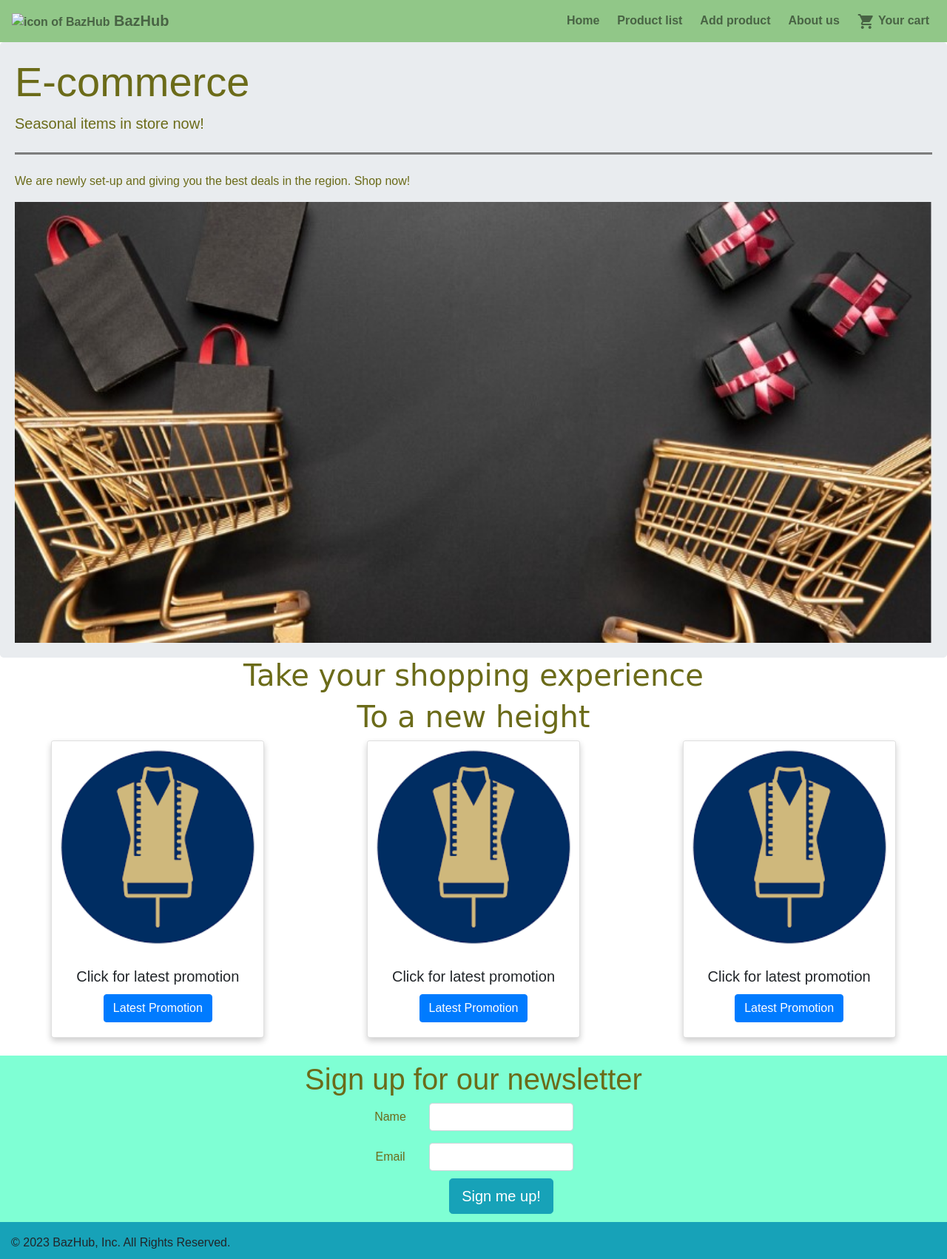
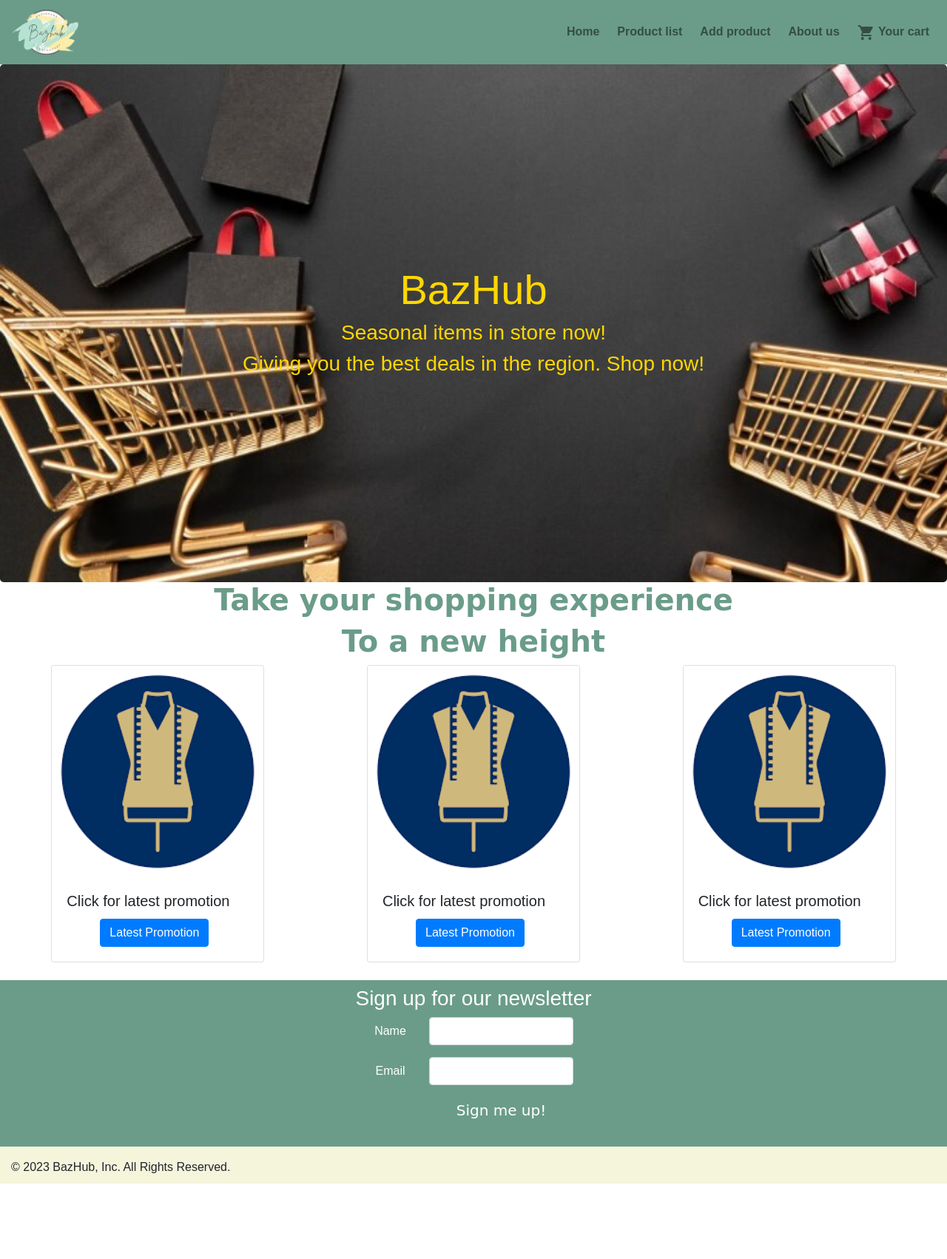
Before and after one commit to MagmaPlus6/SCTP-Team-3, a plain HTML site: page Home.html in a window 1280 px wide. Shown: the whole page at 74% size. After the commit the page ends 1600 px from the top, so only its background shows below. Drawn offline with nearby package versions, Linux system fonts and the light colour scheme; a web font is replaced by a local one.

Commit message:
Added home page

```diff
--- a/Home.html
+++ b/Home.html
@@ -5,7 +5,7 @@
     <meta name="viewport" content="width=device-width, initial-scale=1.0">
     <title>Home Page</title>
 
-    <link rel="icon" href="/Image/shop-favicon.ico" type="image/x-icon">
+    <link rel="icon" href="Image/Subject.png" type="image/x-icon">
 
     <link rel="stylesheet" href="https://fonts.googleapis.com/icon?family=Material+Icons">
     <link rel="stylesheet" href="https://cdnjs.cloudflare.com/ajax/libs/font-awesome/4.7.0/css/font-awesome.min.css">
@@ -13,13 +13,17 @@
     <link rel="stylesheet" href="https://cdn.jsdelivr.net/npm/bootstrap@4.6.2/dist/css/bootstrap.min.css" integrity="sha384-xOolHFLEh07PJGoPkLv1IbcEPTNtaed2xpHsD9ESMhqIYd0nLMwNLD69Npy4HI+N" crossorigin="anonymous">
     <link rel="stylesheet" href="style.css">
 
+    <link rel="preconnect" href="https://fonts.googleapis.com">
+    <link rel="preconnect" href="https://fonts.gstatic.com" crossorigin>
+    <link href="https://fonts.googleapis.com/css2?family=Agbalumo&display=swap" rel="stylesheet">
+
 </head>
 
 <body>
 
    <!--Navigation Bar Start-->
     <nav class="navbar navbar-expand-sm navbar-light bg-light font-weight-bold" id="navi-bg">
-            <a href="#" class="navbar-brand" id="navigation-name"><img src="/Image/icons8-shop-48.png" alt="icon of BazHub"> BazHub</a>
+            <a href="#" class="navbar-brand" id="navigation-name"><img src="Image/Subject.png" alt="icon of BazHub"></a>
 
             <button class="navbar-toggler" type="button" data-toggle="collapse" data-target="#navbarCollapse" aria-controls="navbarCollapse" aria-expanded="false" aria-label="Toggle navigation">
               <span class="navbar-toggler-icon"></span>
@@ -50,11 +54,9 @@
 
    <!--------------------Mid Sec Start------------------->
     <div class="jumbotron pt-20">
-        <h1 class="display-4">E-commerce </h1>
-        <p class="lead">Seasonal items in store now! </p>
-        <hr class="my-4">
-        <p>We are newly set-up and giving you the best deals in the region. Shop now!</p>
-        <img src="/Image/Shopping2.jpg" alt="Shopping cart">
+        <h1 class="display-4">BazHub </h1>
+        <h3>Seasonal items in store now! </h3>
+        <h3>Giving you the best deals in the region. Shop now!</h3>
     </div>
 
 
@@ -68,7 +70,7 @@
    <div class="flex-container">
 
       <div class="card" style="width: 18rem;">
-         <img src="/Image/CardIcon.png" class="card-img-top" alt="...">
+         <img src="Image/CardIcon.png" class="card-img-top" alt="...">
             <div class="card-body">
             <h5 class="card-title">Click for latest promotion</h5>
             <a href="#" class="btn btn-primary">Latest Promotion</a>
@@ -77,7 +79,7 @@
 
 
       <div class="card" style="width: 18rem;">
-         <img src="/Image/CardIcon.png" class="card-img-top" alt="...">
+         <img src="Image/CardIcon.png" class="card-img-top" alt="...">
             <div class="card-body">
             <h5 class="card-title">Click for latest promotion</h5>
             <a href="#" class="btn btn-primary">Latest Promotion</a>
@@ -86,7 +88,7 @@
 
 
       <div class="card" style="width: 18rem;">
-         <img src="/Image/CardIcon.png" class="card-img-top" alt="...">
+         <img src="Image/CardIcon.png" class="card-img-top" alt="...">
             <div class="card-body">
             <h5 class="card-title">Click for latest promotion</h5>
             <a href="#" class="btn btn-primary">Latest Promotion</a>
@@ -104,7 +106,7 @@
    <div class="bottom-bg">
 
       <div class="form pt-2">
-         <h1>Sign up for our newsletter</h1>
+         <h3>Sign up for our newsletter</h3>
       </div>
 
       <form>
@@ -121,7 +123,7 @@
          </div>
        </div>
 
-       <button type="button" class="btn btn-info btn-lg">Sign me up!</button>
+       <button type="button" class="btn btn-link-outline shadow-none btn-lg">Sign me up!</button>
 
       </form>
 
@@ -130,7 +132,7 @@
 
 
    <!-----------------------------Footer----------------------------->
-   <footer class="col bg-info pt-3">&copy; 2023 BazHub, Inc. All Rights Reserved.</footer>
+   <footer class="footer col pt-3">&copy; 2023 BazHub, Inc. All Rights Reserved.</footer>
 
 
 </body>
--- a/style.css
+++ b/style.css
@@ -5,11 +5,15 @@
 }
 
 #navi-bg {
-    background-color: #91C788 !important;
+    background-color: #6A9C89 !important;
 }
 
 #navigation-name {
     color: rgba(0, 0, 0, 0.5);
+}
+
+#navi-bg img {
+    width:90px;
 }
 
 #navigation-name:hover {
@@ -19,16 +23,34 @@
 /*Nav bar end */
 
 /*Mid Section start */
-.jumbotron{width: 100%;height: 100%;color:rgb(107, 107, 25);padding-top: 20px;margin-bottom: 0px;padding:20px}
+.jumbotron{
+    width: 100%;
+    min-height: 700px;
+    color:gold;
+    font-size: larger;
+    padding-top: 20px;
+    margin-bottom: 0px;
+    padding:20px;
+    background-image:url(/Image/Shopping2.jpg);
+    background-size: cover;
+    text-align: center;
+    display: flex;
+    flex-direction: column;
+    justify-content: center;
+}
+
+.display-4 {font-family: fantasy;}
+h3{font-family: fantasy;}
 .jumbotron img{width:100%;}
 
 /*Mid Section 2nd part */
-.mid-section-2 h1{text-align: center;font-family: cursive;color: rgb(107, 107, 25);}
+.mid-section-2 h1{text-align: center;font-family: cursive;font-weight:bolder;color: #6A9C89;}
 
 /* Mid Section end */
 
 /*flex container for cards item*/
 .flex-container{display: flex;justify-content: space-around;}
+.btn.btn-primary{margin-left:45px;}
 
 /*Bottom Section start */
 .bottom-banner-left{display: flex;gap: 400px;}
@@ -37,81 +59,18 @@
 
 
 /*Bottom background*/
-.bottom-bg{background-color: aquamarine;height:225px;margin-bottom: -1000px;text-align: center;color: rgb(107, 107, 25);}
-.bottom-bg button{margin-left:75px;margin-top:10px;}
+.bottom-bg{background-color:#6A9C89;height:225px;margin-bottom: -1000px;text-align: center;color:white;}
+.bottom-bg button{margin-left:75px;margin-top:10px;color: white;font-family: cursive;}
 .form-group{display:flex;width:300px;margin: 0 auto;}
 
 /* footer start */
 footer{margin-top:1000px;height: 50px;}
+.footer{background-color: #f5f5dc;}
 /* footer end */
 
 /* Misc for home.html */
 
-/*horizontal rule */
-hr{background-color:grey;height: 2px;}
-
 /*Card1 button confi */
 a.btn.btn-primary{justify-content: center;}
 
-
-
-
-/*product listing css*/
-
-
-/*left banner with the dress*/
-.left-banner{display:flex;justify-content: center;align-items: center 400px;width: 400px;;}
-.left-banner img {height:300px;width: 400px;margin-left:200px;}
-
-.right-banner{display:flex;
-              width: 60%;height: 300px;
-              float:right;
-              margin-top: -300px;
-}
-
-
-.right-banner-bottom{display: flex;justify-content:center;align-items: center;column-gap: 30px;}
-.price-tag{padding-bottom:5px;}
-
-
-/*Bottom Banner*/
-.bottom-banner .title{text-align: center;}
-.images{display: flex;justify-content: space-around;}
-.images img{width:400px;height: 300px;}
-
-
-/*Last Banner*/
-.last-banner{display: flex;justify-content: space-around;font-weight: bolder;background-color: turquoise;}
-.last-banner.first{margin-top: 20px;}
-
-
-/*Card Configuration*/
-
-.card {
-  box-shadow: 0 4px 8px 0 rgba(0, 0, 0, 0.2);
-  max-width: 300px;
-  margin: auto;
-  text-align: center;
-  font-family: arial;
-}
-
-.price {
-  color: grey;
-  font-size: 22px;
-}
-
-.card button {
-  border: none;
-  outline: 0;
-  padding: 12px;
-  color: white;
-  background-color: #000;
-  text-align: center;
-  cursor: pointer;
-  width: 100%;
-  font-size: 18px;
-}
-
-.card button:hover {
-  opacity: 0.7;
-}
+/*--------------------------------------------------------------------product listing css---------------------------------------------------------------------------*/
```
Also changed, not shown: Image/Subject.png (added).
